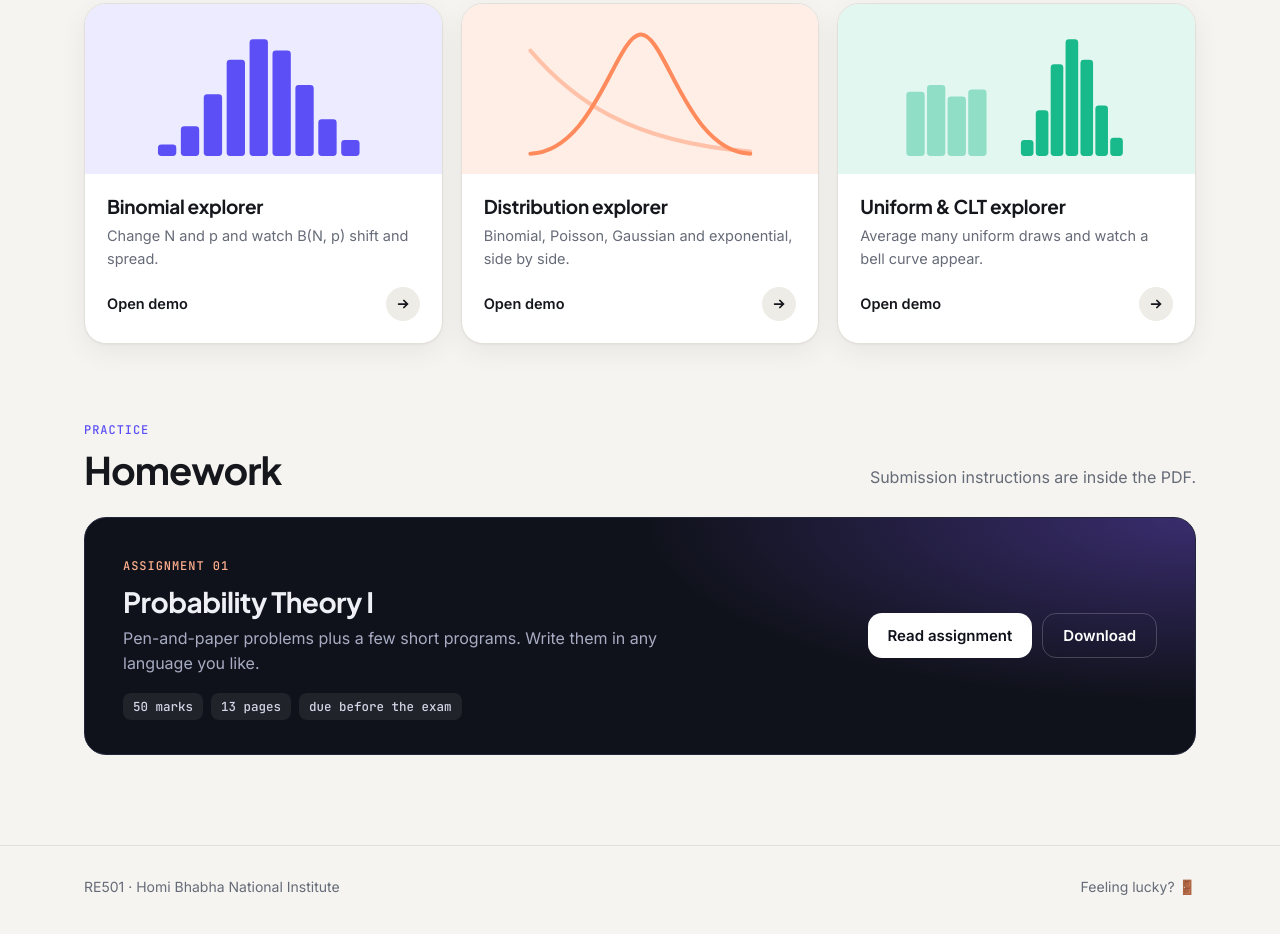
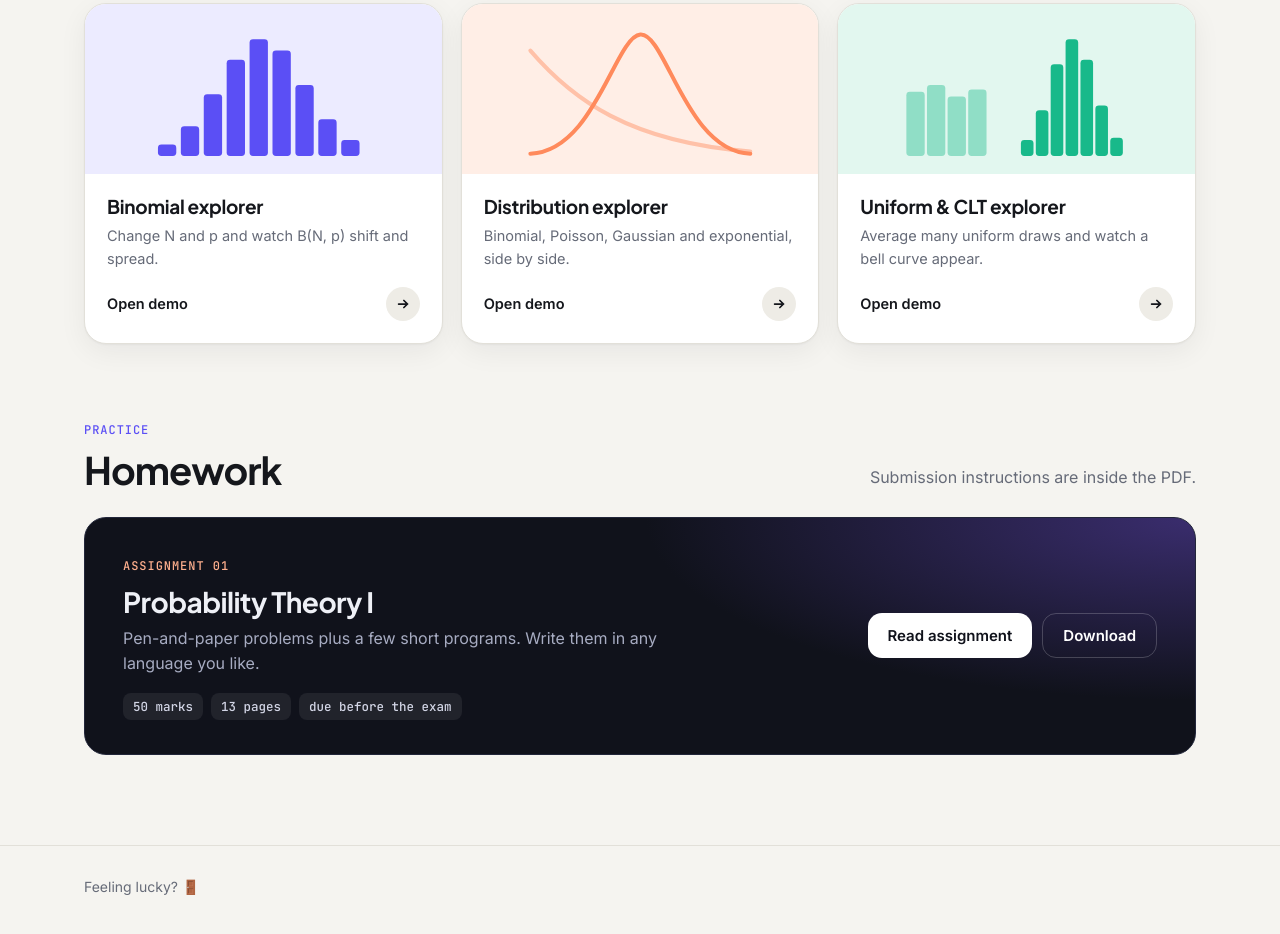
Before and after one commit to Deb1291/Lecture_series, a plain HTML site: page index.html in a window 1280 px wide. Shown: the part 2060-2994 px from the top of the page. Drawn offline with Linux system fonts and the light colour scheme.

Commit message:
Remove institution name from footer
Removed the institution name from the footer.

```diff
--- a/index.html
+++ b/index.html
@@ -583,7 +583,6 @@
 
 <footer>
   <div class="wrap">
-    <div>RE501 · Homi Bhabha National Institute</div>
     <details class="monty">
       <summary>Feeling lucky? 🚪</summary>
       <div class="doors">
```
